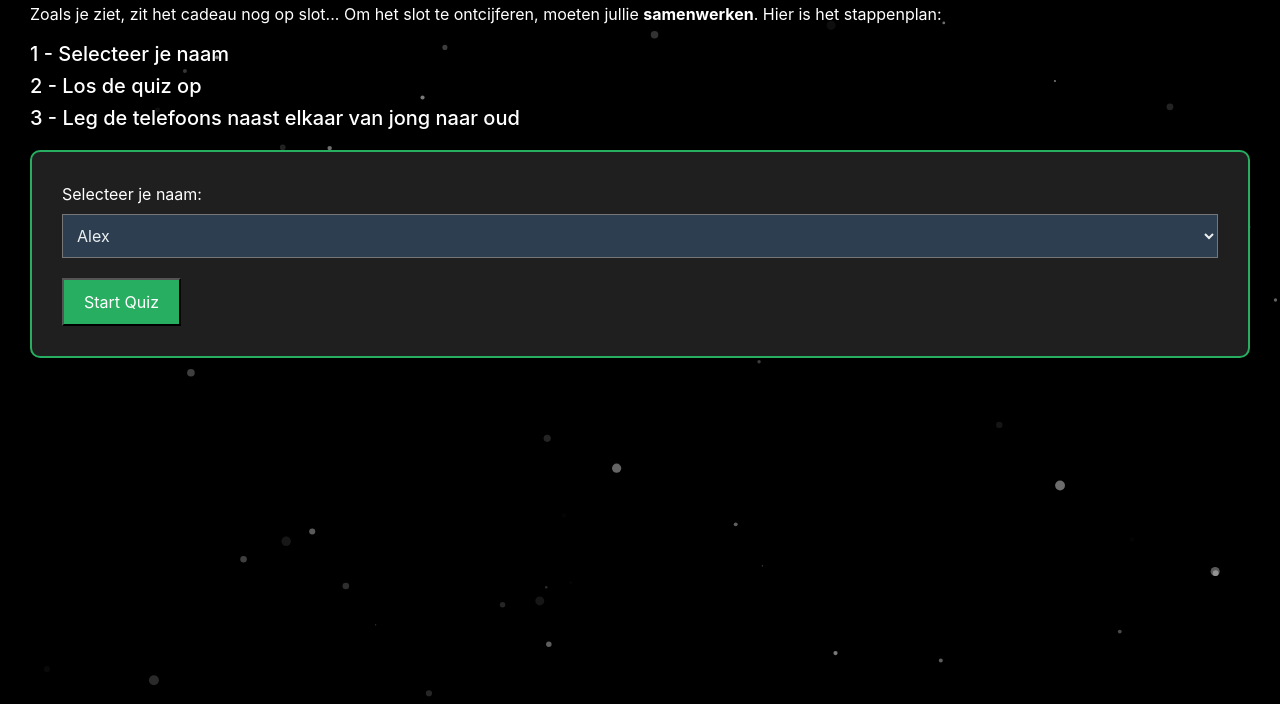
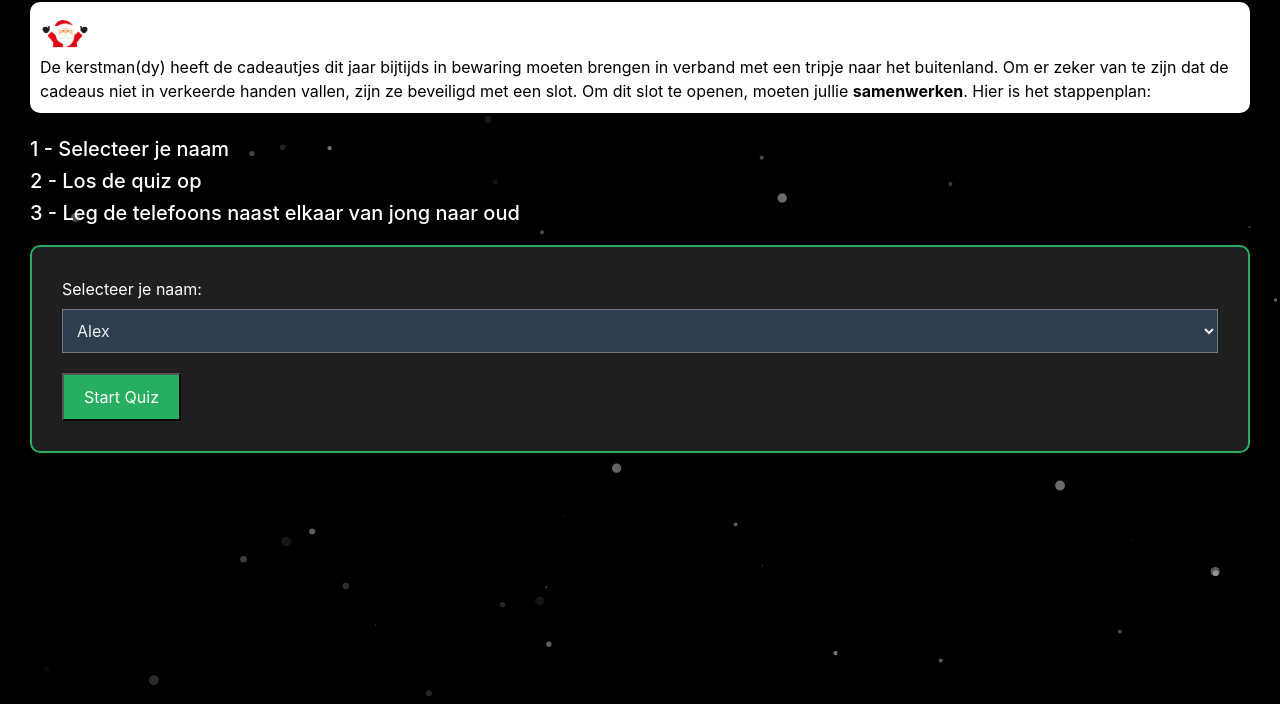
Before and after one commit to mandysepers/mandysepers.github.io, a plain HTML site: page index.html in a window 1280 px wide. Shown: the part 132-836 px from the top of the page. Drawn offline with nearby package versions, Linux system fonts and the light colour scheme.

Commit message:
Santa claus intro

```diff
--- a/index.html
+++ b/index.html
@@ -24,11 +24,14 @@
         </h1>
     </div>
 
+    <div class="speech-balloon">
+        <img src="images/santa-claus.jpg" alt="Santa Claus">
+        <p>De kerstman(dy) heeft de cadeautjes dit jaar bijtijds in bewaring moeten brengen in verband met een tripje naar het buitenland.
+            Om er zeker van te zijn dat de cadeaus niet in verkeerde handen vallen, zijn ze beveiligd met een slot. Om dit slot te openen, moeten jullie <b>samenwerken</b>. Hier is het stappenplan:</p>
+    </div>
+
     <div id="instruction">
-        <p>
-            Zoals je ziet, zit het cadeau nog op slot... Om het slot te ontcijferen, moeten jullie <b>samenwerken</b>. Hier is
-            het stappenplan: <br>
-        </p>
+        </br>
         <h5>1 - Selecteer je naam</h5>
         <h5>2 - Los de quiz op</h5>
         <h5>3 - Leg de telefoons naast elkaar van jong naar oud</h5>
--- a/script.js
+++ b/script.js
@@ -157,7 +157,7 @@ function startTimer() {
     var timeLeft = 5; // seconds
 
     timer = setInterval(function () {
-        document.getElementById("timer").textContent = "Fout! Voor straf nog " + timeLeft + " seconden wachten.";
+        document.getElementById("timer").textContent = "Fout! Voor straf moet je nog " + timeLeft + " seconden wachten om verder te gaan.";
 
         if (timeLeft <= 0) {
             clearInterval(timer);
--- a/styles.css
+++ b/styles.css
@@ -77,3 +77,27 @@ button:disabled {
 .text-danger {
     color: #e74c3c !important; /* Alizarin red text color */
 }
+
+
+.speech-balloon {
+    position: relative;
+    display: inline-block;
+    background-color: #fff;
+    color: #000000;
+    padding: 10px;
+    border-radius: 10px;
+    box-shadow: 0 0 10px rgba(0, 0, 0, 0.3);
+}
+
+.speech-balloon img {
+    width: 50px; /* Adjust size as needed */
+    height: auto;
+    margin-right: 10px;
+    vertical-align: middle;
+}
+
+.speech-balloon p {
+    display: inline-block;
+    vertical-align: middle;
+    margin: 0;
+}
```
Also changed, not shown: images/santa-claus.jpg (added).
